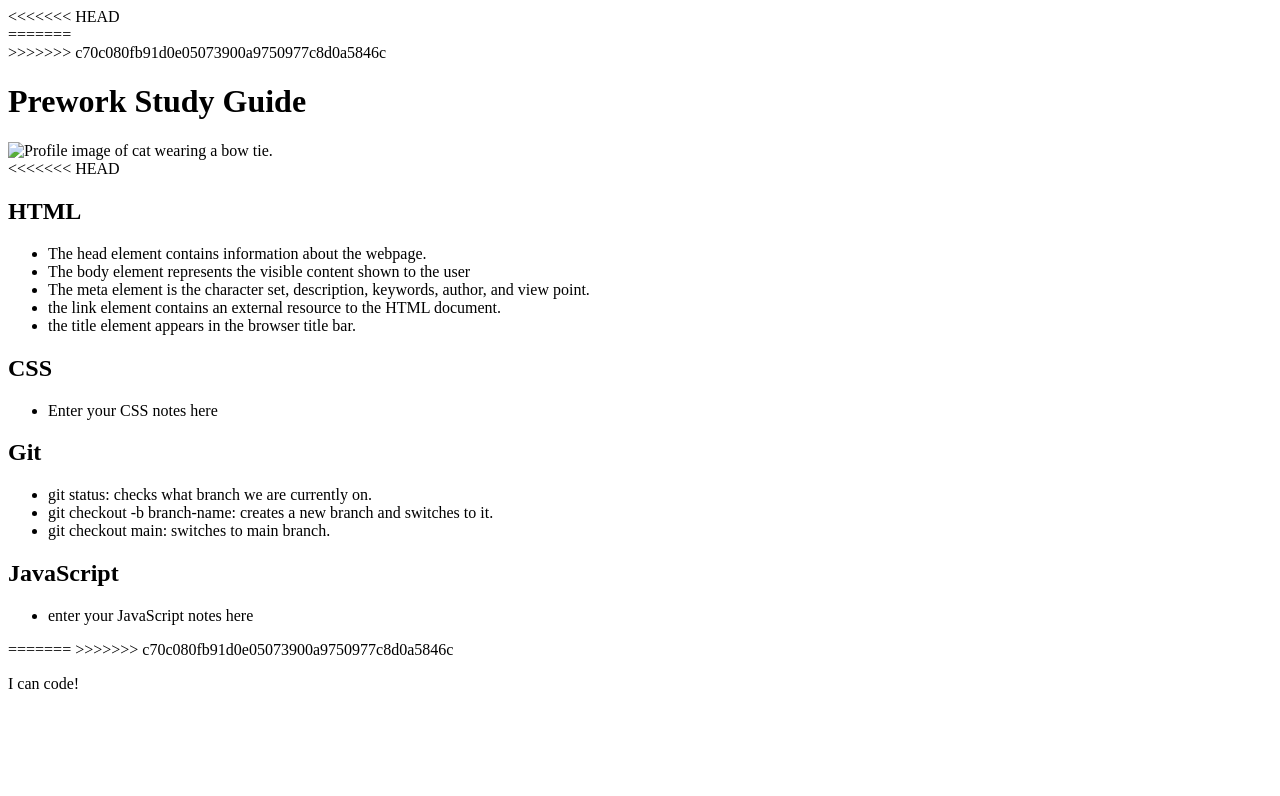
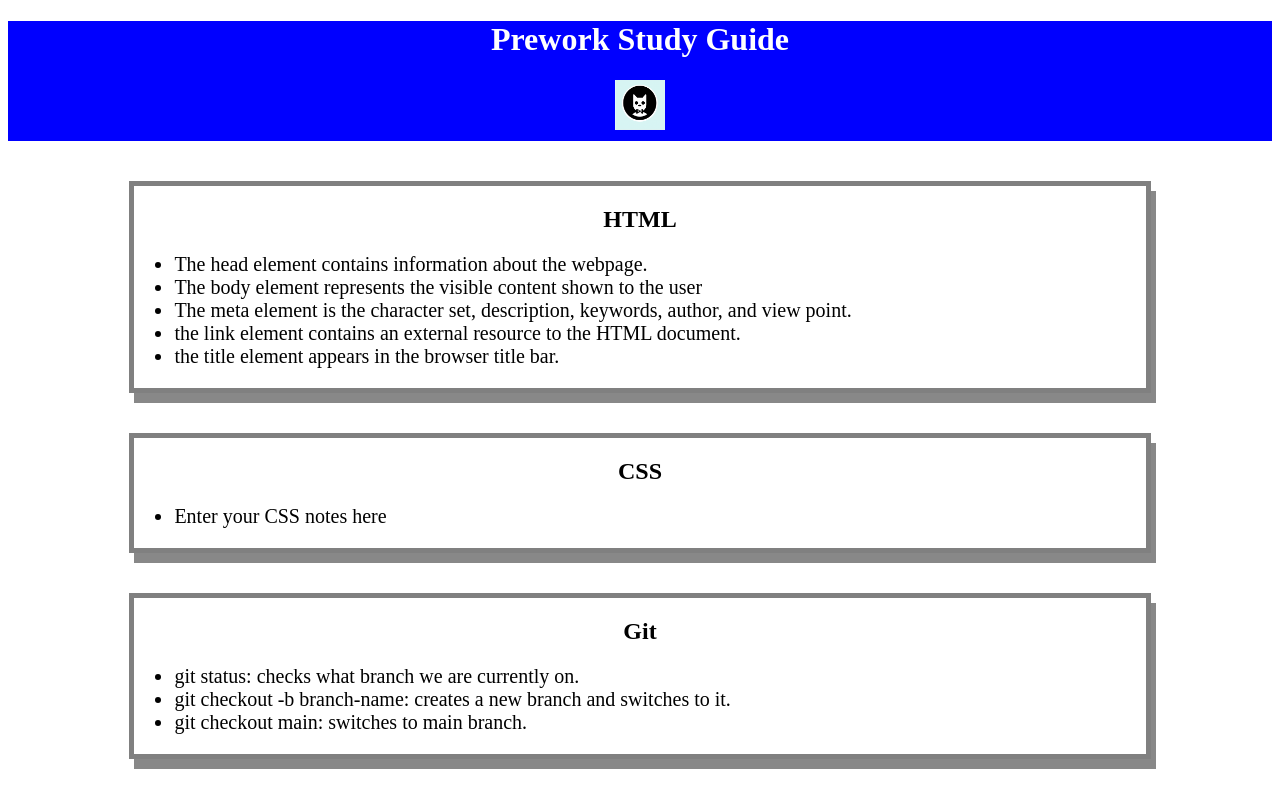
Before and after one commit to coltonsmith135/Prework-Study-guide, a plain HTML site: page index.html in a window 1280 px wide. Shown: the top 796 px of the page. Drawn offline with Linux system fonts and the light colour scheme.

Commit message:
added CSS to project

```diff
--- /dev/null
+++ b/assets/style.css
@@ -0,0 +1,71 @@
+{
+
+    margin: 0;
+
+    padding: 0;
+
+}
+
+header,
+
+footer {
+
+    width: 100%;
+
+    height: 120px;
+
+    background-color: blue;
+
+    color: white;
+
+}
+
+h1,
+
+h2 {
+
+    text-align: center;
+
+}
+
+img {
+
+    display: block;
+
+    height: 50px;
+
+    width: 50px;
+
+    margin-left: auto;
+
+    margin-right: auto;
+
+}
+
+ul {
+
+    padding-left: 40px;
+
+    font-size: 20px;
+
+}
+
+p {
+
+    text-align: center;
+
+    font-size: 30px;
+
+}
+
+.card {
+
+    width: 80%;
+
+    margin: 40px auto;
+
+    border: 5px solid gray;
+
+    box-shadow: 5px 10px #888888;
+
+}
--- a/index.html
+++ b/index.html
@@ -4,19 +4,15 @@
     <meta charset="UTF-8" />
     <meta http-equiv="X-UA-Compatible" content="IE=edge" />
     <meta name="viewport" content="width=device-width, initial-scale=1.0" />
+    <link rel="stylesheet" href="./assets/style.css">
     <title>Prework Study Guide</title>
   </head>
   <body>
-<<<<<<< HEAD
     <header id="top">
-=======
-    <header id="header">
->>>>>>> c70c080fb91d0e05073900a9750977c8d0a5846c
       <h1>Prework Study Guide</h1>
-      <img src="./assets/bowtie-cat.png" alt="Profile image of cat wearing a bow tie." />
+      <img src="./assets/bowtie-cat.png" alt="Profile image of cat wearing a bow tie."/>
     </header>
     <main>
-<<<<<<< HEAD
       <section class="card" id="html-section">
 
         <h2>HTML</h2>
@@ -65,9 +61,6 @@
          </ul>
 
       </section>
-=======
-      <!-- Student code goes here -->
->>>>>>> c70c080fb91d0e05073900a9750977c8d0a5846c
     </main>
 
     <footer>
```
Also changed, not shown: assets/bowtie-cat.png (renamed from bowtie-cat.png).
